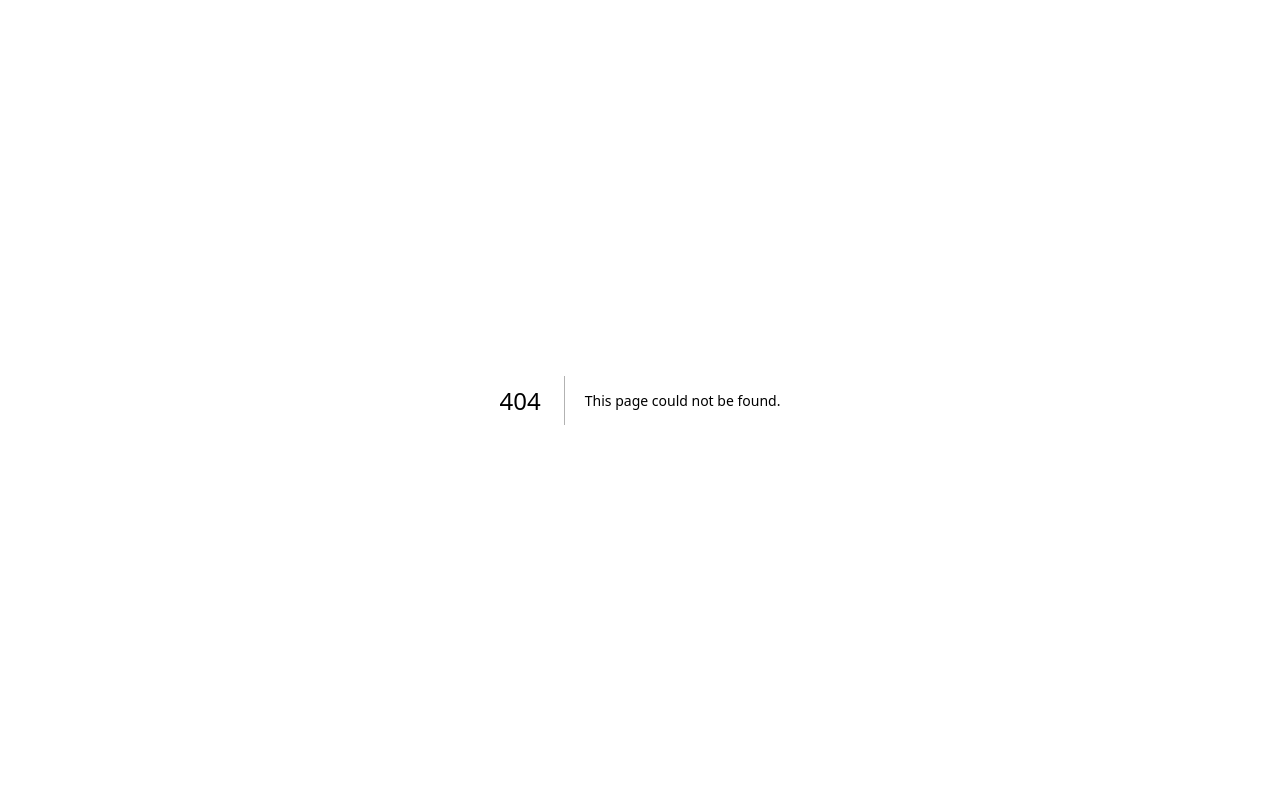
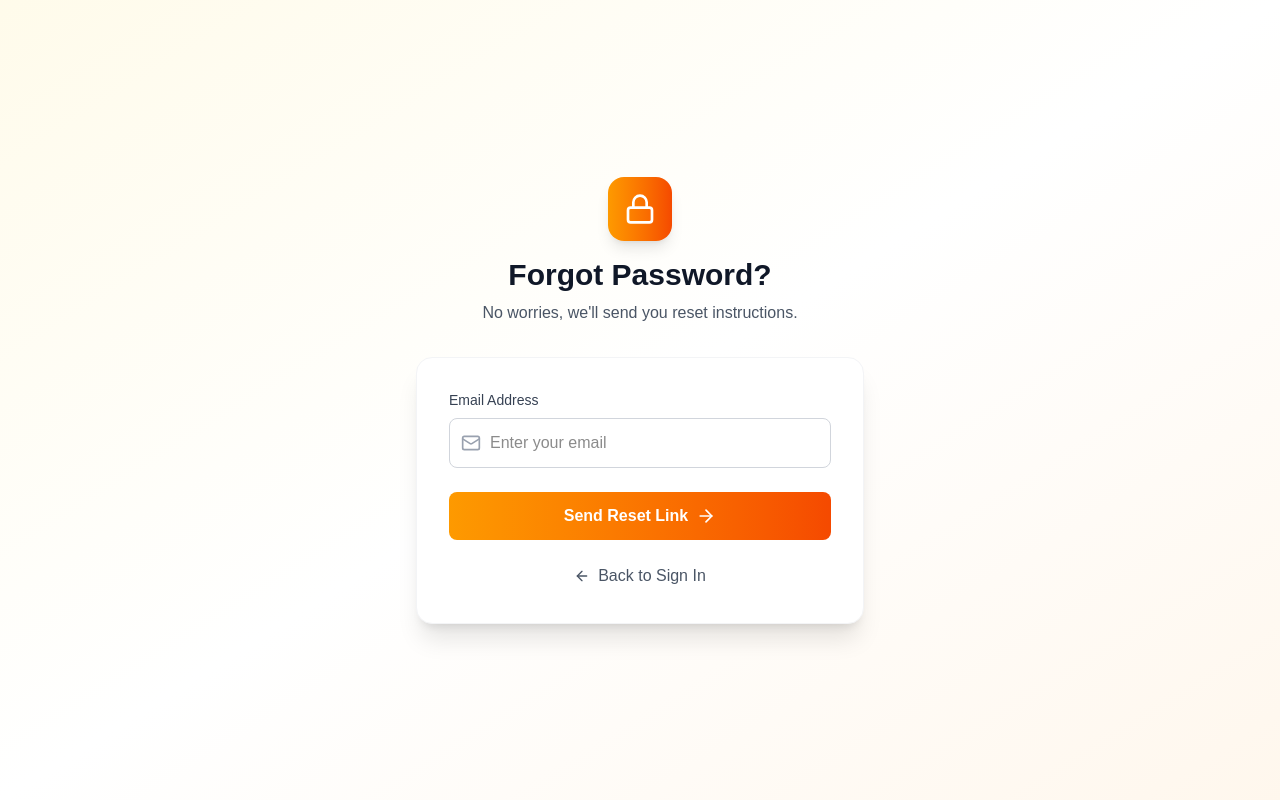
Before and after one commit to ShuvrotoKumar/university-web, a Next.js app: page /auth/forgot-password in a window 1280 px wide. Before the commit this address had no page. Built offline with nearby package versions, Linux system fonts and the light colour scheme.

Commit message:
created forgot page

```diff
--- /dev/null
+++ b/app/auth/forgot-password/page.tsx
@@ -0,0 +1,206 @@
+'use client'
+
+import React, { useState } from 'react'
+import { motion } from 'framer-motion'
+import { Mail, ArrowRight, AlertCircle, Lock, CheckCircle, ArrowLeft } from 'lucide-react'
+import Link from 'next/link'
+
+const ForgotPassword = () => {
+  const [email, setEmail] = useState('')
+  const [errors, setErrors] = useState<{ email?: string }>({})
+  const [isLoading, setIsLoading] = useState(false)
+  const [isSubmitted, setIsSubmitted] = useState(false)
+
+  const validateForm = () => {
+    const newErrors: { email?: string } = {}
+
+    if (!email) {
+      newErrors.email = 'Email is required'
+    } else if (!/\S+@\S+\.\S+/.test(email)) {
+      newErrors.email = 'Email is invalid'
+    }
+
+    setErrors(newErrors)
+    return Object.keys(newErrors).length === 0
+  }
+
+  const handleSubmit = async (e: React.FormEvent) => {
+    e.preventDefault()
+
+    if (!validateForm()) return
+
+    setIsLoading(true)
+
+    setTimeout(() => {
+      setIsLoading(false)
+      setIsSubmitted(true)
+      console.log('Password reset requested for:', email)
+    }, 2000)
+  }
+
+  const handleChange = (e: React.ChangeEvent<HTMLInputElement>) => {
+    const value = e.target.value
+    setEmail(value)
+    if (errors.email) {
+      setErrors({})
+    }
+  }
+
+  if (isSubmitted) {
+    return (
+      <div className="min-h-screen bg-gradient-to-br from-green-50 via-white to-blue-50 flex items-center justify-center p-4">
+        <motion.div
+          initial={{ opacity: 0, scale: 0.9 }}
+          animate={{ opacity: 1, scale: 1 }}
+          transition={{ duration: 0.5 }}
+          className="w-full max-w-md"
+        >
+          <motion.div
+            initial={{ opacity: 0, y: 20 }}
+            animate={{ opacity: 1, y: 0 }}
+            transition={{ duration: 0.5, delay: 0.1 }}
+            className="bg-white rounded-2xl shadow-xl p-8 border border-gray-100 text-center"
+          >
+            <motion.div
+              initial={{ scale: 0 }}
+              animate={{ scale: 1 }}
+              transition={{ duration: 0.5, delay: 0.2 }}
+              className="mx-auto w-16 h-16 bg-gradient-to-r from-green-500 to-emerald-600 rounded-full flex items-center justify-center mb-6"
+            >
+              <CheckCircle className="w-8 h-8 text-white" />
+            </motion.div>
+
+            <h1 className="text-2xl font-bold text-gray-900 mb-3">Email Sent!</h1>
+            <p className="text-gray-600 mb-6">
+              We've sent a password reset link to<br />
+              <span className="font-semibold text-gray-800">{email}</span>
+            </p>
+
+            <div className="space-y-3">
+              <p className="text-sm text-gray-500">
+                Didn't receive the email? Check your spam folder or
+              </p>
+              <motion.button
+                whileHover={{ scale: 1.02 }}
+                whileTap={{ scale: 0.98 }}
+                onClick={() => setIsSubmitted(false)}
+                className="text-blue-600 hover:text-blue-700 font-semibold text-sm transition-colors"
+              >
+                Try another email address
+              </motion.button>
+            </div>
+
+            <div className="mt-8 pt-6 border-t border-gray-200">
+              <Link
+                href="/auth/login"
+                className="inline-flex items-center text-gray-600 hover:text-gray-800 transition-colors"
+              >
+                <ArrowLeft className="w-4 h-4 mr-2" />
+                Back to Sign In
+              </Link>
+            </div>
+          </motion.div>
+        </motion.div>
+      </div>
+    )
+  }
+
+  return (
+    <div className="min-h-screen bg-gradient-to-br from-amber-50 via-white to-orange-50 flex items-center justify-center p-4">
+      <motion.div
+        initial={{ opacity: 0, y: 20 }}
+        animate={{ opacity: 1, y: 0 }}
+        transition={{ duration: 0.5 }}
+        className="w-full max-w-md"
+      >
+        <motion.div
+          initial={{ opacity: 0, scale: 0.9 }}
+          animate={{ opacity: 1, scale: 1 }}
+          transition={{ duration: 0.5, delay: 0.1 }}
+          className="text-center mb-8"
+        >
+          <div className="mx-auto w-16 h-16 bg-gradient-to-r from-amber-500 to-orange-600 rounded-2xl flex items-center justify-center mb-4 shadow-lg">
+            <Lock className="w-8 h-8 text-white" />
+          </div>
+          <h1 className="text-3xl font-bold text-gray-900 mb-2">Forgot Password?</h1>
+          <p className="text-gray-600">
+            No worries, we'll send you reset instructions.
+          </p>
+        </motion.div>
+
+        <motion.div
+          initial={{ opacity: 0, y: 20 }}
+          animate={{ opacity: 1, y: 0 }}
+          transition={{ duration: 0.5, delay: 0.2 }}
+          className="bg-white rounded-2xl shadow-xl p-8 border border-gray-100"
+        >
+          <form onSubmit={handleSubmit} className="space-y-6">
+            <div>
+              <label htmlFor="email" className="block text-sm font-medium text-gray-700 mb-2">
+                Email Address
+              </label>
+              <div className="relative">
+                <div className="absolute inset-y-0 left-0 pl-3 flex items-center pointer-events-none">
+                  <Mail className="h-5 w-5 text-gray-400" />
+                </div>
+                <input
+                  type="email"
+                  id="email"
+                  name="email"
+                  value={email}
+                  onChange={handleChange}
+                  className={`w-full pl-10 pr-3 py-3 border rounded-lg focus:ring-2 focus:ring-amber-500 focus:border-transparent transition-all duration-200 ${
+                    errors.email ? 'border-red-500 bg-red-50' : 'border-gray-300'
+                  }`}
+                  placeholder="Enter your email"
+                />
+              </div>
+              {errors.email && (
+                <motion.p
+                  initial={{ opacity: 0, y: -10 }}
+                  animate={{ opacity: 1, y: 0 }}
+                  className="mt-2 text-sm text-red-600 flex items-center"
+                >
+                  <AlertCircle className="w-4 h-4 mr-1" />
+                  {errors.email}
+                </motion.p>
+              )}
+            </div>
+
+            <motion.button
+              type="submit"
+              disabled={isLoading}
+              whileHover={{ scale: 1.02 }}
+              whileTap={{ scale: 0.98 }}
+              className="w-full bg-gradient-to-r from-amber-500 to-orange-600 text-white py-3 rounded-lg font-semibold hover:from-amber-600 hover:to-orange-700 focus:ring-4 focus:ring-amber-200 transition-all duration-200 disabled:opacity-50 disabled:cursor-not-allowed flex items-center justify-center space-x-2"
+            >
+              {isLoading ? (
+                <>
+                  <div className="w-5 h-5 border-2 border-white border-t-transparent rounded-full animate-spin"></div>
+                  <span>Sending...</span>
+                </>
+              ) : (
+                <>
+                  <span>Send Reset Link</span>
+                  <ArrowRight className="w-5 h-5" />
+                </>
+              )}
+            </motion.button>
+          </form>
+
+          <div className="mt-6 text-center">
+            <Link
+              href="/auth/login"
+              className="inline-flex items-center text-gray-600 hover:text-gray-800 transition-colors"
+            >
+              <ArrowLeft className="w-4 h-4 mr-2" />
+              Back to Sign In
+            </Link>
+          </div>
+        </motion.div>
+      </motion.div>
+    </div>
+  )
+}
+
+export default ForgotPassword
```
